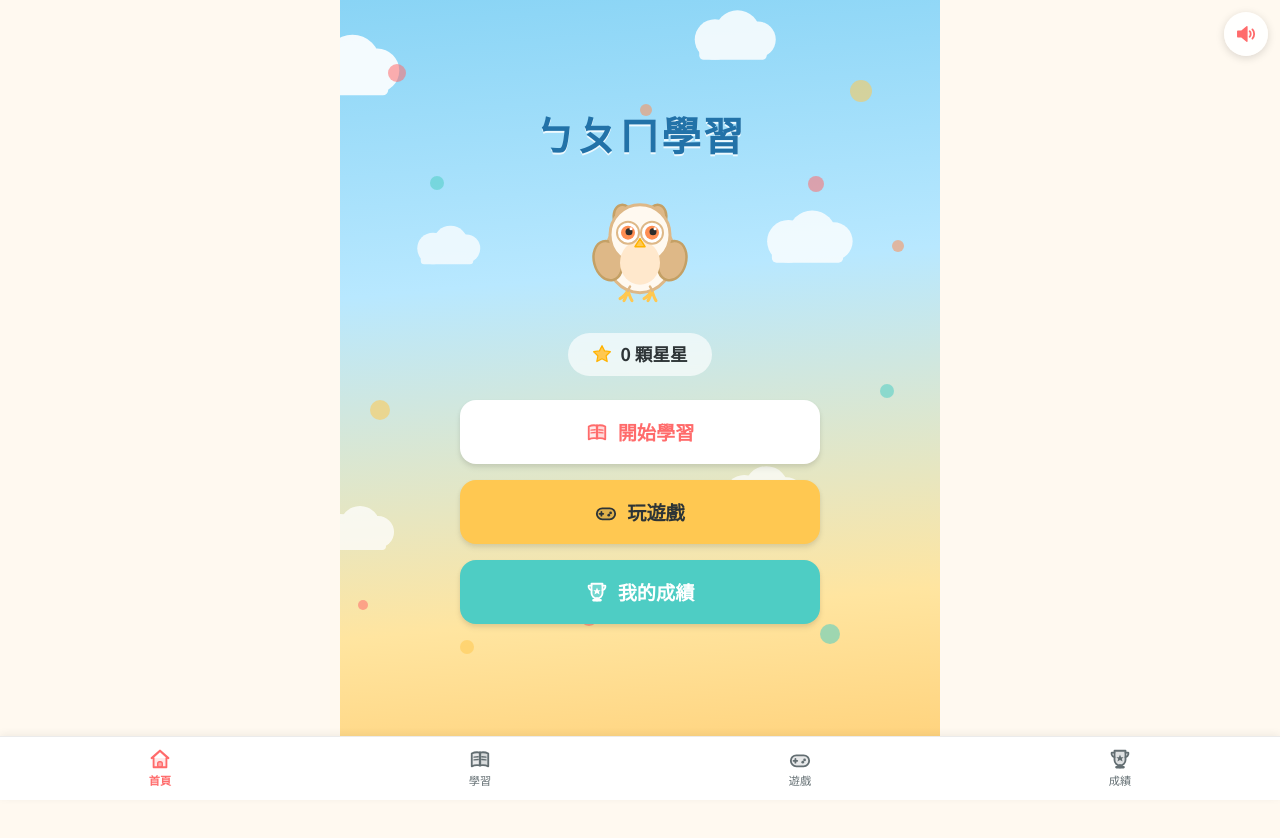
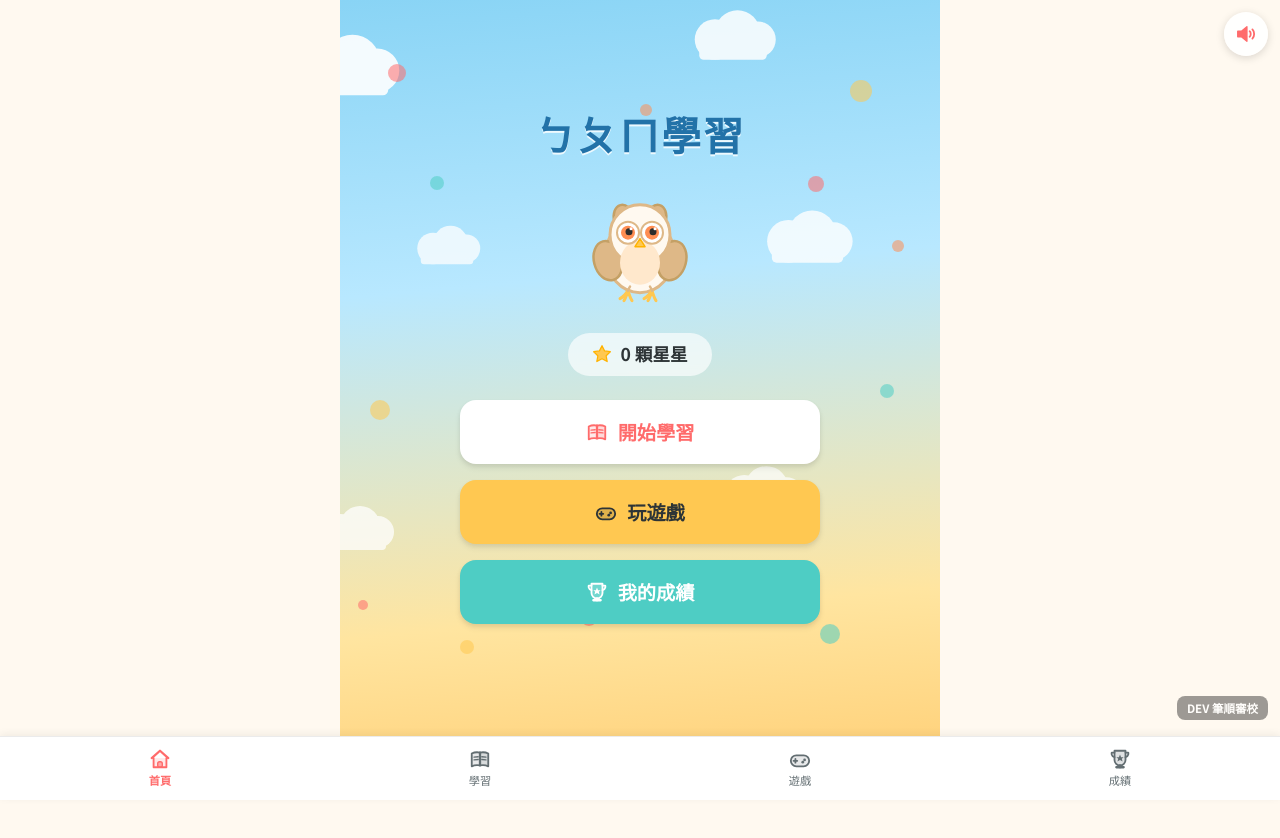
Before and after one commit to qoorocky/bopomofo, a React (Vite) app: page / in a window 1280 px wide. Shown: the top 838 px of the page. Built offline with nearby package versions, Linux system fonts and the light colour scheme.

Commit message:
feat: 首頁加入 DEV-only 筆順審校快速入口按鈕

```diff
--- a/src/pages/HomePage.tsx
+++ b/src/pages/HomePage.tsx
@@ -200,6 +200,30 @@ export default function HomePage() {
           </button>
         ))}
       </motion.div>
+
+      {/* DEV ONLY — stroke review shortcut */}
+      {import.meta.env.DEV && (
+        <button
+          onClick={() => navigate('/dev/strokes')}
+          style={{
+            position: 'fixed',
+            bottom: 80,
+            right: 12,
+            padding: '4px 10px',
+            fontSize: '0.72rem',
+            fontWeight: 600,
+            backgroundColor: 'rgba(0,0,0,0.55)',
+            color: '#fff',
+            border: 'none',
+            borderRadius: 8,
+            cursor: 'pointer',
+            zIndex: 999,
+            opacity: 0.7,
+          }}
+        >
+          DEV 筆順審校
+        </button>
+      )}
     </div>
   );
 }
```
